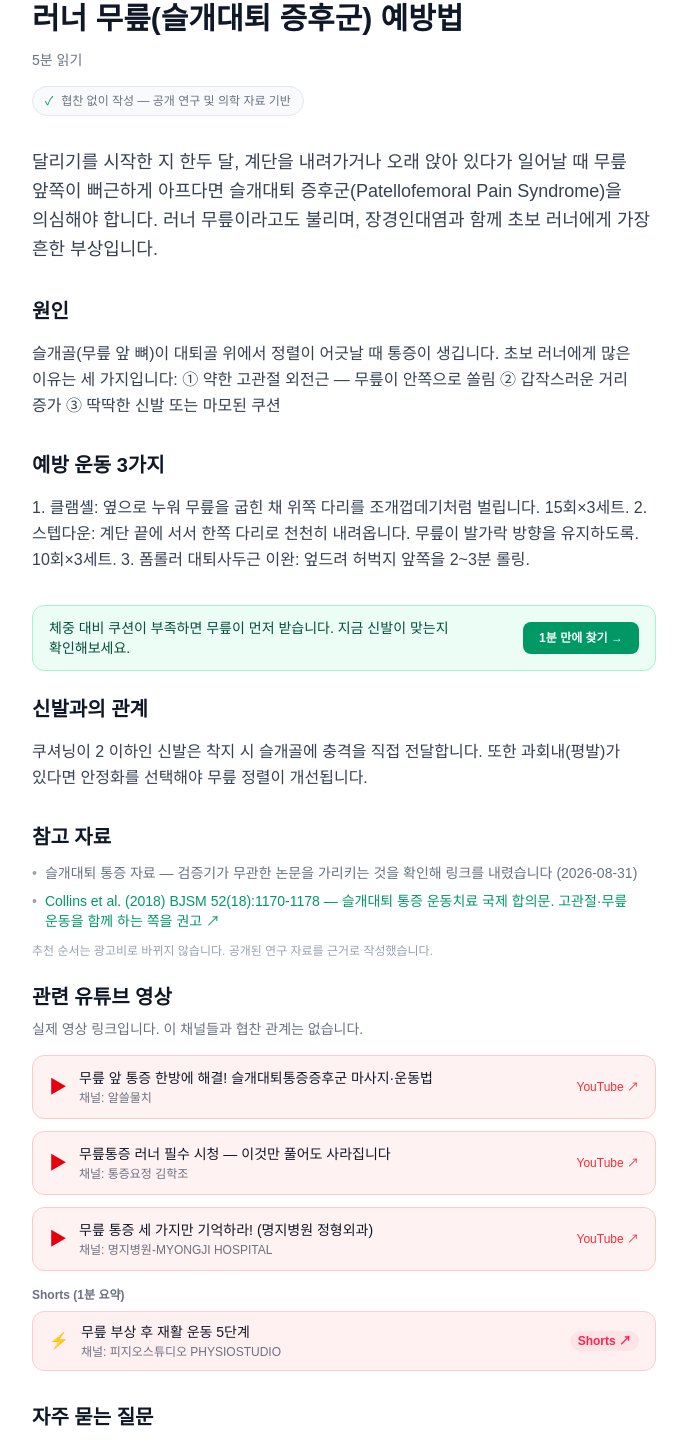
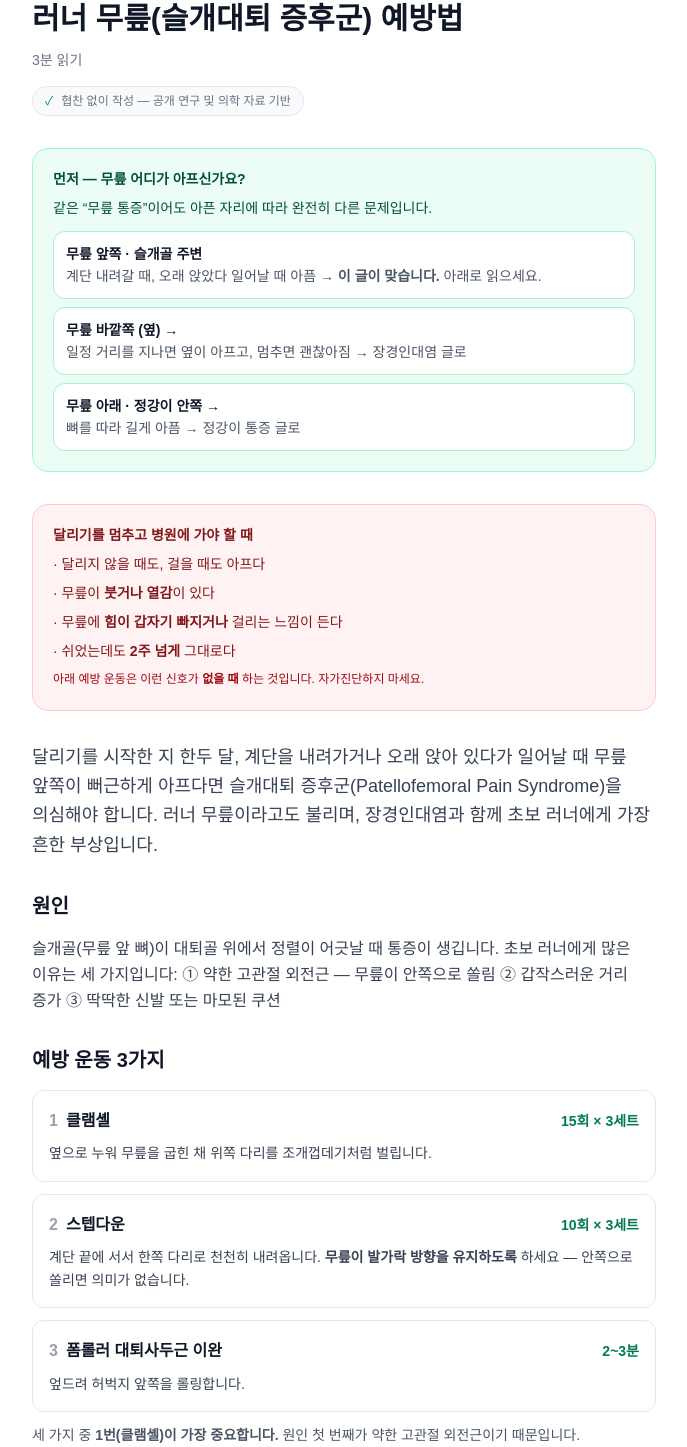
Before and after one commit to seung007/ddaiga-americano, a Next.js app: page /injury/knee-pain in a window 1280 px wide. Shown: the part 202-1649 px from the top of the page, without its empty margins (296-983 px from the left). Built offline with nearby package versions, Linux system fonts and the light colour scheme; no server answers.

Commit message:
feat(knee): 무릎 위치별 분기 + 감별 신호 — 「무릎 옆」으로 들어오는데 「무릎 앞」만 있었다

```diff
--- a/app/injury/knee-pain/page.tsx
+++ b/app/injury/knee-pain/page.tsx
@@ -30,12 +30,76 @@ export default function Page() {
         <header className="mb-8">
           <span className="inline-block text-xs font-medium text-red-600 bg-red-50 px-2 py-0.5 rounded-full mb-3">무릎</span>
           <h1 className="text-3xl font-bold text-gray-900 leading-tight mb-3">러너 무릎(슬개대퇴 증후군) 예방법</h1>
-          <p className="text-gray-500 text-sm mb-4">5분 읽기</p>
+          {/* 2026-09-14: 「5분」인데 본문이 383자였다. 위치별 분기·감별 신호를 넣어 1,472자.
+              분당 500자로 3분. */}
+          <p className="text-gray-500 text-sm mb-4">3분 읽기</p>
           <div className="inline-flex items-center gap-2 text-xs text-gray-500 bg-gray-50 border border-gray-200 rounded-full px-3 py-1.5">
             <span className="text-emerald-600">✓</span>
             협찬 없이 작성 — 공개 연구 및 의학 자료 기반
           </div>
         </header>
+        {/**
+         * 위치별 분기 (2026-09-14 추가)
+         *
+         * 실측으로 드러난 어긋남: 이 페이지로 들어오는 검색어가
+         * **「러닝 후 무릎 옆 통증」(39노출)** 인데, 페이지는 전부
+         * **무릎 앞쪽(슬개대퇴 증후군)** 얘기다. 「무릎 옆」은 장경인대염이고
+         * `/injury/it-band` 에 따로 있다. **들어온 사람이 틀린 답을 받고 있었다.**
+         *
+         * 그래서 맨 위에서 위치로 가른다. 진단을 하는 게 아니라 **길을 알려준다** —
+         * 세 칸 모두 이 저장소에 이미 인용과 함께 존재하는 페이지로 보낸다.
+         *
+         * 감별 신호도 같이 넣는다. 전수 조사 결과 이 페이지에는 「병원에 가세요」
+         * 한 줄(※)은 있었지만 **「이럴 땐 위험하다」가 없었다** — 22개 중 6개에만 있었다.
+         * 문구는 `it-band`·`shin-splints`·`achilles` 가 이미 쓰는 기준을 따랐다.
+         * 새 진단명은 쓰지 않았다.
+         */}
+        <div className="mb-8 rounded-2xl border border-emerald-200 bg-emerald-50 p-5">
+          <p className="text-sm font-semibold text-emerald-900">먼저 — 무릎 어디가 아프신가요?</p>
+          <p className="mt-2 text-sm leading-relaxed text-emerald-900">
+            같은 &ldquo;무릎 통증&rdquo;이어도 아픈 자리에 따라 완전히 다른 문제입니다.
+          </p>
+          <div className="mt-3 space-y-2">
+            <div className="rounded-xl border border-emerald-200 bg-white p-3">
+              <p className="text-sm font-semibold text-gray-900">무릎 앞쪽 · 슬개골 주변</p>
+              <p className="mt-0.5 text-sm text-gray-600">
+                계단 내려갈 때, 오래 앉았다 일어날 때 아픔 → <strong>이 글이 맞습니다.</strong> 아래로 읽으세요.
+              </p>
+            </div>
+            <Link
+              href="/injury/it-band"
+              className="block rounded-xl border border-emerald-200 bg-white p-3 transition-colors hover:border-emerald-400"
+            >
+              <p className="text-sm font-semibold text-gray-900">무릎 바깥쪽 (옆) →</p>
+              <p className="mt-0.5 text-sm text-gray-600">
+                일정 거리를 지나면 옆이 아프고, 멈추면 괜찮아짐 → 장경인대염 글로
+              </p>
+            </Link>
+            <Link
+              href="/injury/shin-splints"
+              className="block rounded-xl border border-emerald-200 bg-white p-3 transition-colors hover:border-emerald-400"
+            >
+              <p className="text-sm font-semibold text-gray-900">무릎 아래 · 정강이 안쪽 →</p>
+              <p className="mt-0.5 text-sm text-gray-600">
+                뼈를 따라 길게 아픔 → 정강이 통증 글로
+              </p>
+            </Link>
+          </div>
+        </div>
+
+        <div className="mb-8 rounded-2xl border border-red-200 bg-red-50 p-5">
+          <p className="text-sm font-semibold text-red-900">달리기를 멈추고 병원에 가야 할 때</p>
+          <ul className="mt-2 space-y-1.5 text-sm leading-relaxed text-red-900">
+            <li>· 달리지 않을 때도, 걸을 때도 아프다</li>
+            <li>· 무릎이 <strong>붓거나 열감</strong>이 있다</li>
+            <li>· 무릎에 <strong>힘이 갑자기 빠지거나</strong> 걸리는 느낌이 든다</li>
+            <li>· 쉬었는데도 <strong>2주 넘게</strong> 그대로다</li>
+          </ul>
+          <p className="mt-2 text-xs leading-relaxed text-red-800">
+            아래 예방 운동은 이런 신호가 <strong>없을 때</strong> 하는 것입니다. 자가진단하지 마세요.
+          </p>
+        </div>
+
         <p className="text-lg leading-relaxed mb-8 text-gray-700">달리기를 시작한 지 한두 달, 계단을 내려가거나 오래 앉아 있다가 일어날 때 무릎 앞쪽이 뻐근하게 아프다면 슬개대퇴 증후군(Patellofemoral Pain Syndrome)을 의심해야 합니다. 러너 무릎이라고도 불리며, 장경인대염과 함께 초보 러너에게 가장 흔한 부상입니다.</p>
         <section className="mb-8">
           <h2 className="text-xl font-bold text-gray-900 mb-4">원인</h2>
@@ -43,9 +107,45 @@ export default function Page() {
         </section>
         <section className="mb-8">
           <h2 className="text-xl font-bold text-gray-900 mb-4">예방 운동 3가지</h2>
-          <p className="leading-relaxed text-gray-700 whitespace-pre-line">1. 클램셸: 옆으로 누워 무릎을 굽힌 채 위쪽 다리를 조개껍데기처럼 벌립니다. 15회×3세트.
-2. 스텝다운: 계단 끝에 서서 한쪽 다리로 천천히 내려옵니다. 무릎이 발가락 방향을 유지하도록. 10회×3세트.
-3. 폼롤러 대퇴사두근 이완: 엎드려 허벅지 앞쪽을 2~3분 롤링.</p>
+          {/* 2026-09-14: 한 문단에 뭉쳐 있던 걸 카드로. 문구는 그대로 두고 형태만 바꿨다.
+              폰을 보면서 따라 하는 사람이 지금 몇 번째인지 찾을 수 있어야 한다. */}
+          <div className="space-y-3">
+            <div className="rounded-xl border border-gray-200 p-4">
+              <div className="flex items-baseline gap-2">
+                <span className="font-bold text-gray-400">1</span>
+                <h3 className="font-bold text-gray-900">클램셸</h3>
+                <span className="ml-auto text-sm font-semibold text-emerald-700">15회 × 3세트</span>
+              </div>
+              <p className="mt-2 text-sm leading-relaxed text-gray-700">
+                옆으로 누워 무릎을 굽힌 채 위쪽 다리를 조개껍데기처럼 벌립니다.
+              </p>
+            </div>
+            <div className="rounded-xl border border-gray-200 p-4">
+              <div className="flex items-baseline gap-2">
+                <span className="font-bold text-gray-400">2</span>
+                <h3 className="font-bold text-gray-900">스텝다운</h3>
+                <span className="ml-auto text-sm font-semibold text-emerald-700">10회 × 3세트</span>
+              </div>
+              <p className="mt-2 text-sm leading-relaxed text-gray-700">
+                계단 끝에 서서 한쪽 다리로 천천히 내려옵니다.{" "}
+                <strong>무릎이 발가락 방향을 유지하도록</strong> 하세요 — 안쪽으로 쏠리면 의미가 없습니다.
+              </p>
+            </div>
+            <div className="rounded-xl border border-gray-200 p-4">
+              <div className="flex items-baseline gap-2">
+                <span className="font-bold text-gray-400">3</span>
+                <h3 className="font-bold text-gray-900">폼롤러 대퇴사두근 이완</h3>
+                <span className="ml-auto text-sm font-semibold text-emerald-700">2~3분</span>
+              </div>
+              <p className="mt-2 text-sm leading-relaxed text-gray-700">
+                엎드려 허벅지 앞쪽을 롤링합니다.
+              </p>
+            </div>
+          </div>
+          <p className="mt-3 text-sm leading-relaxed text-gray-600">
+            세 가지 중 <strong>1번(클램셸)이 가장 중요합니다.</strong> 원인 첫 번째가 약한
+            고관절 외전근이기 때문입니다.
+          </p>
         </section>
 
         <FinderCta from="knee-pain" variant="inline" headline="체중 대비 쿠션이 부족하면 무릎이 먼저 받습니다. 지금 신발이 맞는지 확인해보세요." />
```
